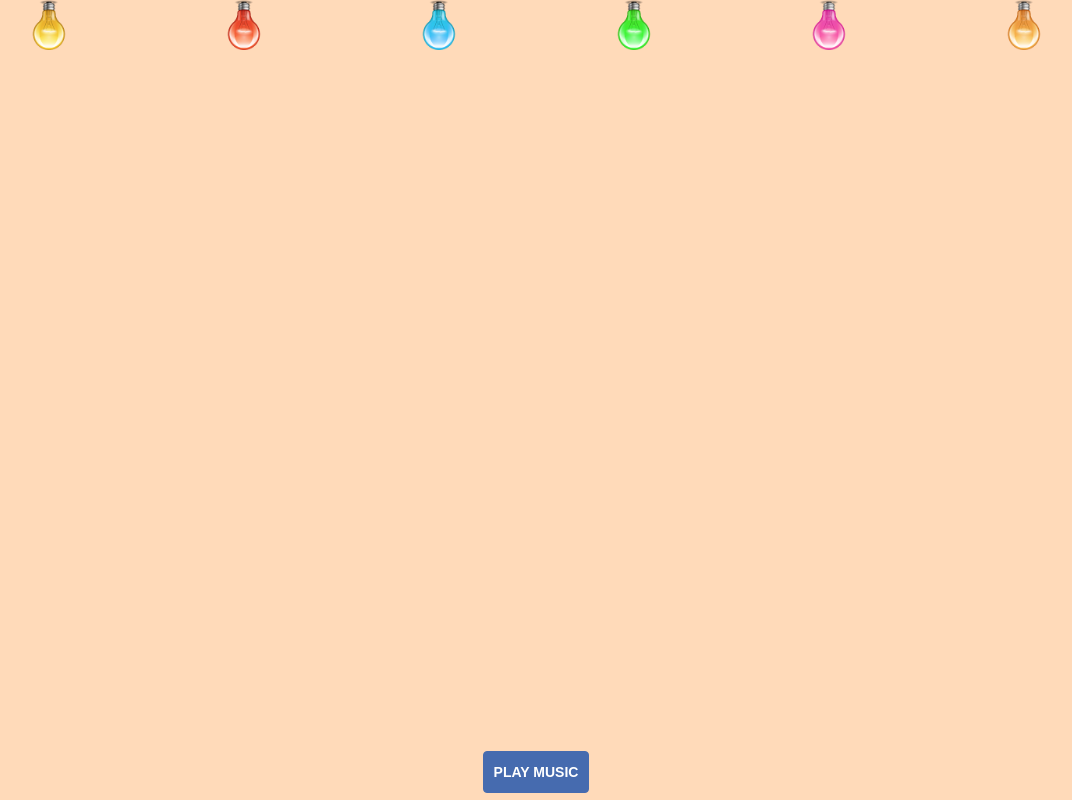
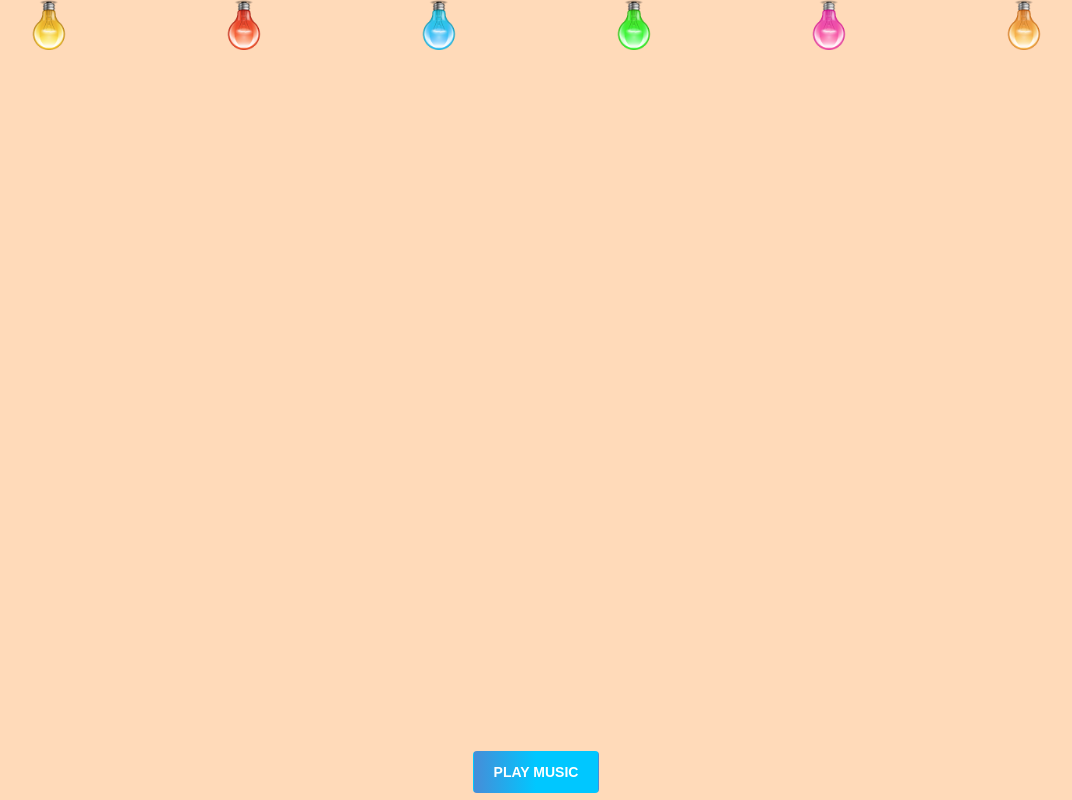
Before and after one commit to jaypatel364/B-day, a plain HTML site: page index.html in a window 1280 px wide. Shown: the whole page, without its empty margins (104-1176 px from the left). Drawn offline with Linux system fonts and the light colour scheme.

Commit message:
Update stylesheet.css

```diff
--- a/assets/stylesheet.css
+++ b/assets/stylesheet.css
@@ -1289,28 +1289,34 @@ audio {
 	border-radius: 50%;
 	box-shadow: #aaa 0 0 4px;
 }
-
 .btn-primary {
-        border-color: #466baf;
-        padding: 10px;
+	background-color: #468dd8; /* Base color */
+	background-image: linear-gradient(to right, #468dd8 0%, #00c7ff 50%); /* Gradient */
+	border-color: transparent; /* Remove border color */
+	padding: 10px 20px; /* Adjust padding for wider button */
 	text-transform: uppercase;
 	font-family: 'Signika', sans-serif;
 	font-weight: 700;
 	color: #fff;
-        background-color: #466baf;
+	cursor: pointer; /* Indicate clickable button */
+	transition: all 0.3s ease; /* Apply transition to all properties */
   }
+
   .btn-primary:hover,
   .btn-primary:focus,
   .btn-primary:active,
   .btn-primary.active,
   .open .dropdown-toggle.btn-primary {
-        border-color: #fff;
-        color: #fff;
-        background-color: #466baf;
+	border-color: linear-gradient(to right, #468dd8 0%, #00c7ff 50%); /* Gradient border on hover */
+	background-color: #00c7ff; /* Change background color on hover */
+	box-shadow: 0 0 5px rgba(0, 0, 0, 0.2); /* Add subtle shadow on hover */
+	transform: scale(1.05); /* Increase size slightly on hover */
+	/* Remove color change for better contrast with lighter background */
   }
 
-
-
+  .btn-primary:active {
+	transform: scale(0.95); /* Shrink slightly on press */
+  }
 	  /*controlling tablet width*/
     /*@media only screen and (max-width: 720px){
     	.container {
```
Lines whose indentation alone changed are shown as unchanged.
